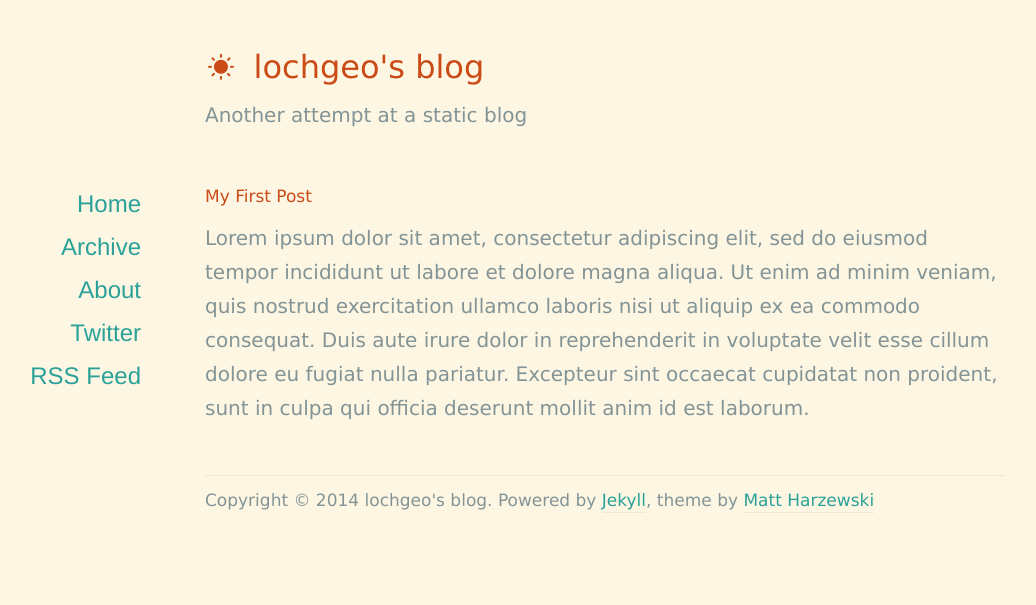
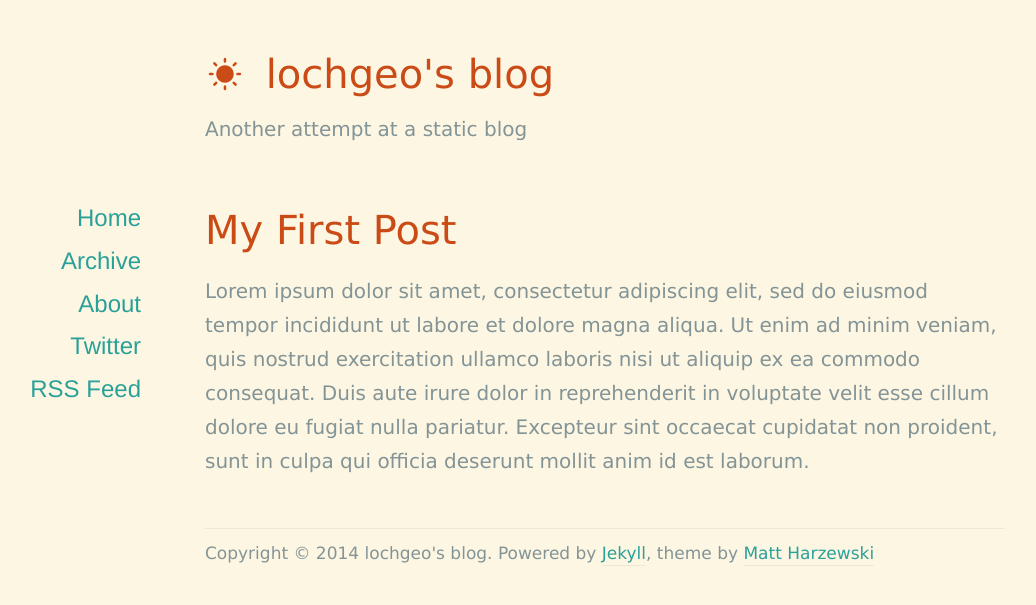
Before and after one commit to lochgeo/lochgeo.github.io, a Jekyll site: the page built from index.html, in a window 1280 px wide. Shown: the top 605 px of the page, without its empty margins (35-1071 px from the left). Built offline with Jekyll 4.4.1, drawn with Linux system fonts in a browser that asks for light colours; nearby versions of some CDN libraries; the list of posts is cut into pages by our own code.

Commit message:
update css

```diff
--- a/assets/css/style.css
+++ b/assets/css/style.css
@@ -119,7 +119,7 @@ h3 {
 	margin: 40px auto 50px auto;
 }
 #header h1 {
-	font-size: 32px;
+	font-size: 2em;
 	margin-bottom: 4px;
 }
 #header h1 a {
@@ -167,7 +167,7 @@ article {
 }
 
 article h1 {
-	font-size: 17px;
+	font-size: 2em;
 	margin: 0 0 10px 0;
 }
 article h1 a {
```
